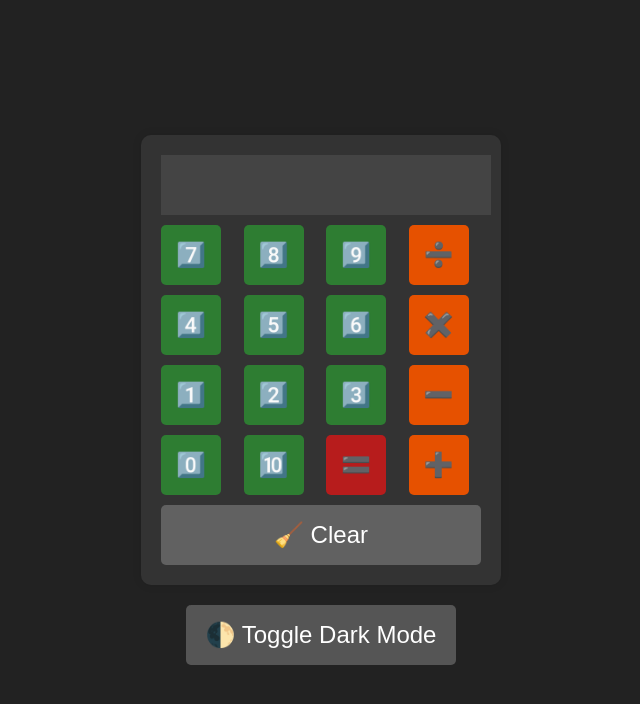
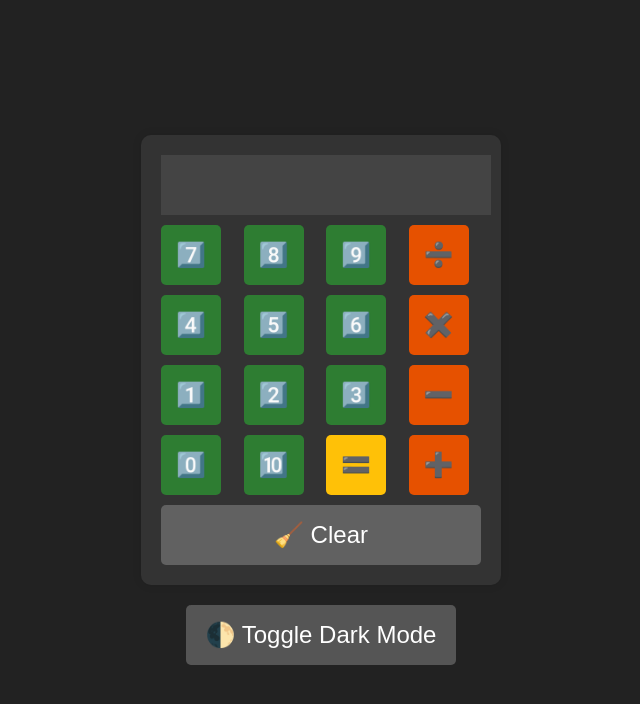
Before and after one commit to GEMS-Gallery/calcumate-01922a43fb5c, a website built with Vite: page frontend/index.html in a window 1280 px wide. Both pictures are taken after a click on the button "🌓 Toggle Dark Mode". Shown: the whole page, without its empty margins (319-959 px from the left). Built offline with nearby package versions, Linux system fonts and the light colour scheme; what @dfinity/agent would draw is missing.

Commit message:
01922aa6-5288-788d-baea-4d5c356dc860

```diff
--- a/frontend/index.css
+++ b/frontend/index.css
@@ -81,11 +81,12 @@ button:hover {
 }
 
 #equals {
-    background-color: #f44336;
+    background-color: #FFD700;
+    color: #333;
 }
 
 #equals:hover {
-    background-color: #da190b;
+    background-color: #FFC400;
 }
 
 #clear {
@@ -134,11 +135,12 @@ button:hover {
 }
 
 .dark-mode #equals {
-    background-color: #B71C1C;
+    background-color: #FFC107;
+    color: #333;
 }
 
 .dark-mode #equals:hover {
-    background-color: #7F0000;
+    background-color: #FFA000;
 }
 
 .dark-mode #clear {
```
